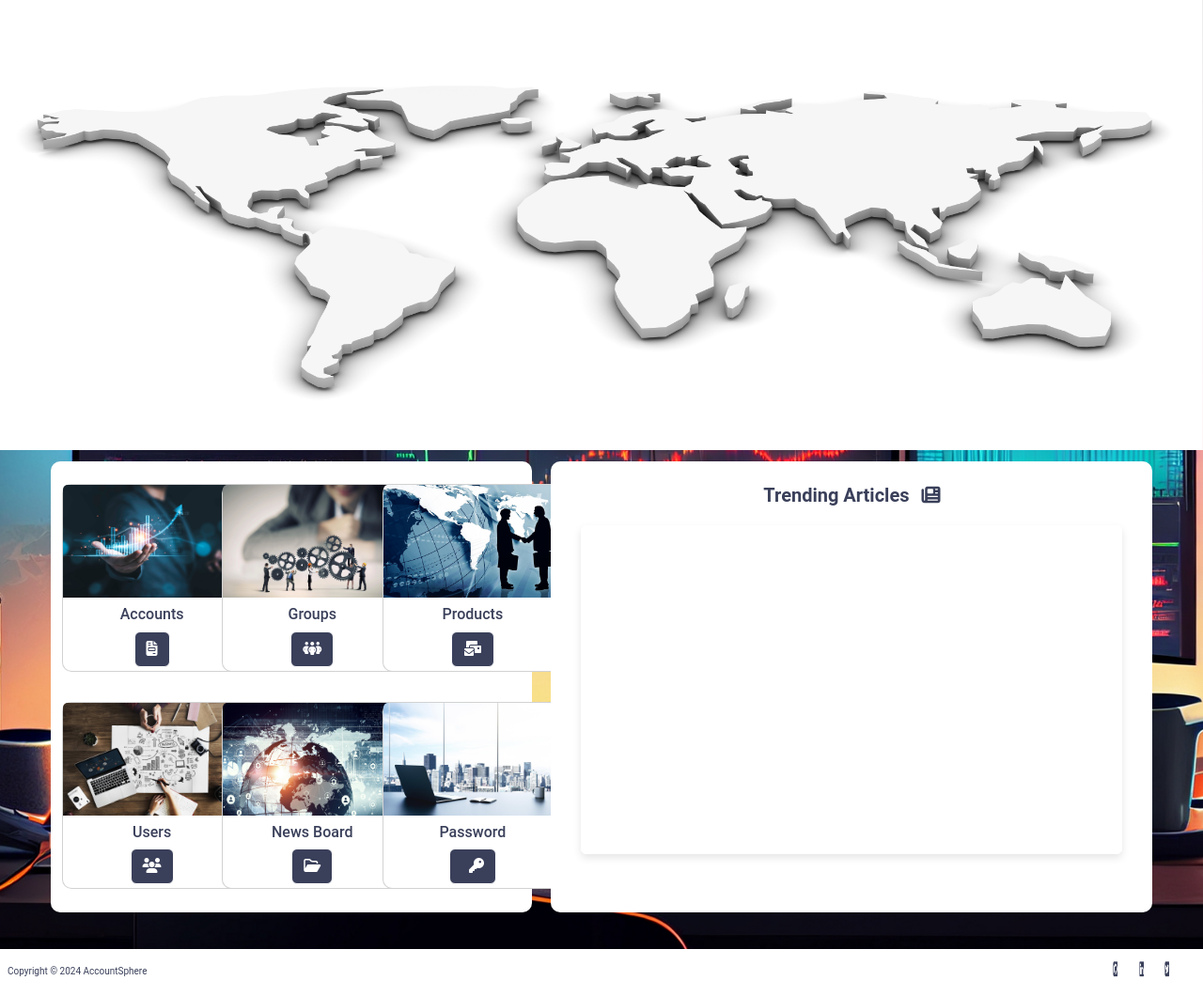
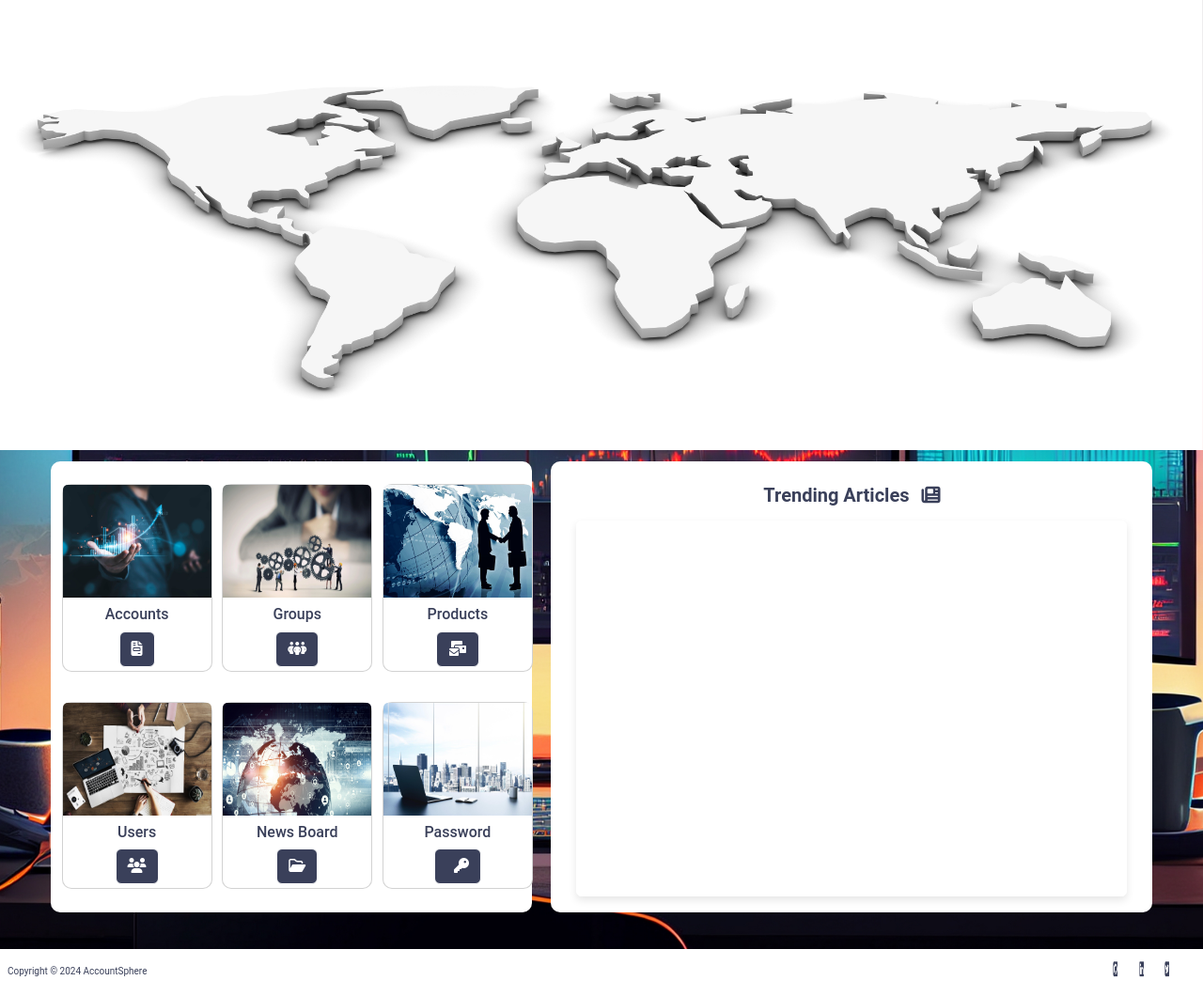
Before and after one commit to GOkwori/AccountSphere, a Flask app: page /profile in a window 1280 px wide. Shown: the part 123-1183 px from the top of the page at 94% size. Run offline with Flask 3, Linux system fonts and the light colour scheme; the visitor is signed in with stand-in values (Sample User, id 1); data that the repository does not hold is empty; some libraries are stand-ins or nearby versions.

Commit message:
Update profile page to fit card

```diff
--- a/accountsphere/static/assets/css/style.css
+++ b/accountsphere/static/assets/css/style.css
@@ -284,10 +284,10 @@
 }
 
 .news-panel {
-  height: 450px;
+  height: 400px;
   overflow-y: auto;
   border: 1px solid #fff;
-  margin: 20px;
+  margin: 15px;
   padding: 15px;
   background-color: #fff;
   box-shadow: 0 4px 8px rgba(0, 0, 0, 0.1);
--- a/accountsphere/templates/index.html
+++ b/accountsphere/templates/index.html
@@ -81,13 +81,13 @@
   </div>
 </div>
 
-<section>
+<section id="panels">
   <div class="row container-fluid p-0" id="section-container">
     <div class="col-md-6 section_1 text-center">
       <div class="row text-center mt-4" id="card-container">
         <!-- Adjust columns to use col-md-4 for three cards per row -->
         <div class="col-4 mb-2">
-          <div class="card" style="width: 12rem">
+          <div class="card" style="width: 10rem">
             <img
               src="{{ url_for('static', filename='assets/images/1.jpeg')}}"
               class="card-img-top pb-2"
@@ -102,7 +102,7 @@
           </div>
         </div>
         <div class="col-4 mb-2">
-          <div class="card" style="width: 12rem">
+          <div class="card" style="width: 10rem">
             <img
               src="{{ url_for('static', filename='assets/images/10.webp')}}"
               class="card-img-top pb-2"
@@ -117,7 +117,7 @@
           </div>
         </div>
         <div class="col-4 mb-2">
-          <div class="card" style="width: 12rem">
+          <div class="card" style="width: 10rem">
             <img
               src="{{ url_for('static', filename='assets/images/7.webp')}}"
               class="card-img-top pb-2"
@@ -136,7 +136,7 @@
       <div class="row text-center mt-4" id="card-container">
         <!-- Adjust columns to use col-md-4 for three cards per row -->
         <div class="col-4 mb-2">
-          <div class="card" style="width: 12rem">
+          <div class="card" style="width: 10rem">
             <img
               src="{{ url_for('static', filename='assets/images/2.jpeg')}}"
               class="card-img-top pb-2"
@@ -151,7 +151,7 @@
           </div>
         </div>
         <div class="col-4 mb-2">
-          <div class="card" style="width: 12rem">
+          <div class="card" style="width: 10rem">
             <img
               src="{{ url_for('static', filename='assets/images/landing_1.jpeg')}}"
               class="card-img-top pb-2"
@@ -166,7 +166,7 @@
           </div>
         </div>
         <div class="col-4 mb-2">
-          <div class="card" style="width: 12rem">
+          <div class="card" style="width: 10rem">
             <img
               src="{{ url_for('static', filename='assets/images/6.jpeg')}}"
               class="card-img-top pb-2"
@@ -188,7 +188,7 @@
           >Trending Articles <i class="fa-solid fa-newspaper ms-2"></i
         ></strong>
       </h5>
-      <div class="news-panel" style="max-height: 350px; overflow-y: auto">
+      <div class="news-panel" style="overflow-y: auto">
         <ol class="list-group list-group-flush">
           {% for item in news_items %}
           <li class="list-group-item">
```
